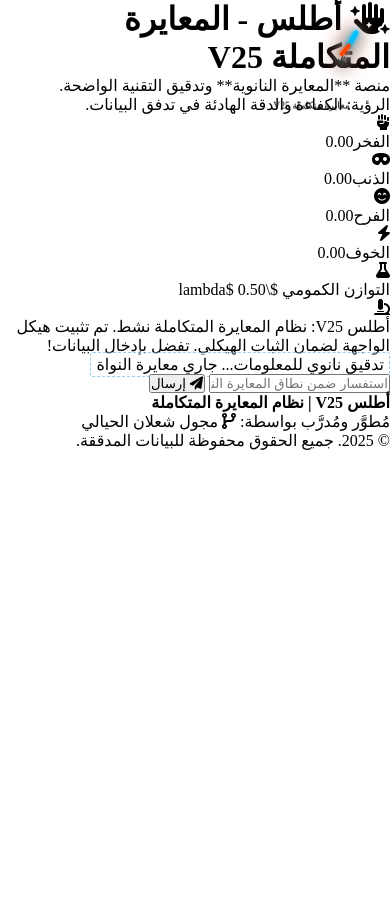
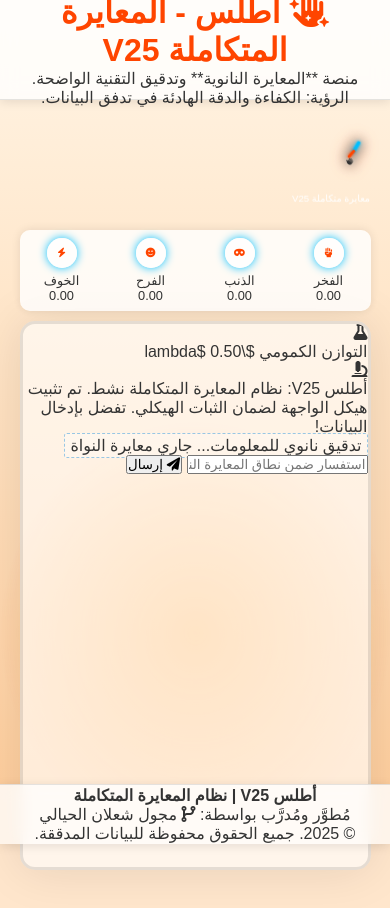
Before and after one commit to jdjdh2037-spec/moul, a plain HTML site: page index.html in a window 390 px wide. Before the commit the page ends 844 px from the top, so only its background shows below. Drawn offline with Linux system fonts and the light colour scheme; a web font is replaced by a local one.

Commit message:
Update style.css

```diff
--- a/style.css
+++ b/style.css
@@ -1,7 +1,7 @@
-/* الأكواد المُطوَّرة V24: الترحيب الهادئ والمعايرة النانوية */
+/* الأكواد المُطوَّرة V25: المعايرة المتكاملة والثبات الهيكلي */
 
 /* ===================================
-   تعريف الألوان والخطوط (شروق الشمس - ثابت)
+   تعريف الألوان والثوابت
    =================================== */
 :root {
     /* ألوان شروق الشمس */
@@ -26,44 +26,143 @@
     margin: 0;
     padding: 0;
 }
-/* ... (تنسيقات Header و Footer و Body ثابتة من V23) ... */
+body {
+    font-family: var(--font-primary);
+    background-color: var(--color-background-v23);
+    color: var(--color-text-dark);
+    min-height: 100vh;
+    overflow-x: hidden;
+}
 
 /* ===================================
-   الروبوت المُفصَّل المصغَّر (V24)
+   الطبقات العليا والسفلى (Header & Footer)
+   =================================== */
+.clean-header, .clean-footer {
+    position: fixed;
+    width: 100%;
+    background: var(--color-footer-bg);
+    backdrop-filter: blur(8px);
+    z-index: 100;
+    box-shadow: 0 2px 10px rgba(0, 0, 0, 0.1);
+}
+.clean-header {
+    top: 0;
+    height: 90px;
+    display: flex;
+    justify-content: space-between;
+    align-items: center;
+    padding: 0 5%;
+    border-bottom: 1px solid rgba(0, 0, 0, 0.1);
+}
+.clean-header .logo-area h1 {
+    color: var(--color-robot-accent);
+    text-shadow: none;
+}
+.clean-footer {
+    bottom: 0;
+    height: 60px;
+    border-top: 1px solid rgba(0, 0, 0, 0.1);
+    display: flex;
+    justify-content: center;
+    align-items: center;
+    text-align: center;
+}
+.clean-footer .footer-content {
+    color: var(--color-text-dark);
+}
+
+/* حاوية المحتوى الرئيسية */
+.main-content-wrapper {
+    padding-top: 100px;
+    padding-bottom: 70px;
+    display: flex;
+    justify-content: center;
+    align-items: flex-start;
+    min-height: 100vh;
+    position: relative;
+}
+
+/* ===================================
+   الخلفية (شروق الشمس)
+   =================================== */
+.fixed-background-layers {
+    position: fixed;
+    top: 0;
+    left: 0;
+    width: 100%;
+    height: 100%;
+    z-index: -2;
+    overflow: hidden;
+}
+.ocean-masterpiece {
+    position: absolute;
+    width: 100%;
+    height: 100%;
+}
+.sunset-sky {
+    height: 100%;
+    background: linear-gradient(to top, var(--color-sky-dark) 0%, var(--color-sky-light) 100%);
+}
+.water-reflection {
+    position: absolute;
+    bottom: 0;
+    width: 100%;
+    height: 50%;
+    background: radial-gradient(ellipse at center, var(--color-water-reflection) 0%, rgba(255, 255, 255, 0) 70%);
+    animation: pulse-reflection 10s infinite ease-in-out alternate;
+}
+@keyframes pulse-reflection {
+    0% { transform: scale(1); opacity: 0.8; }
+    100% { transform: scale(1.05); opacity: 0.95; }
+}
+
+/* ===================================
+   الروبوت المُفصَّل (V25) وحركة الطفو البطيئة
    =================================== */
 .robot-sentinel-v23 {
-    /* تصغير الروبوت ليناسب وضعه فوق الحاوية */
+    position: absolute;
+    top: 50px;
+    left: 50%;
+    transform: translateX(-50%);
     width: 80px;
     height: 100px;
-    margin-top: -100px; /* إزاحة للأعلى */
-
-    /* حركة الطفو النانوي البطيئة والمدروسة (V24) */
+    margin-top: -100px;
     animation: nano-float 8s infinite ease-in-out alternate;
-    pointer-events: none;
     z-index: 10;
+    perspective: 800px;
 }
 @keyframes nano-float {
     0% { transform: translate(-50%, 0px) rotate(0.1deg); }
     50% { transform: translate(-50%, -5px) rotate(-0.1deg); }
     100% { transform: translate(-50%, 0px) rotate(0.1deg); }
 }
-
-/* هيكل الروبوت النقطي (تصغير وتفصيل) */
 .nano-hologram-structure {
+    position: absolute;
+    top: 50%;
+    left: 50%;
     width: 70px;
     height: 90px;
+    transform: translate(-50%, -50%) rotateX(15deg) rotateY(15deg) scale(0.7);
     filter: drop-shadow(0 0 8px var(--color-holo-blue)) drop-shadow(0 0 8px var(--color-robot-accent));
-    animation: flicker 0.15s infinite alternate; /* وميض أبطأ قليلاً */
+    animation: flicker 0.15s infinite alternate;
+}
+.dotted-body::after {
+    background-image: radial-gradient(var(--color-robot-accent) 10%, transparent 10%);
+    background-size: 6px 6px;
 }
 .mental-state {
     font-size: 0.6rem;
     width: 120px;
     left: -20px;
+    position: absolute;
+    bottom: 0;
+    text-align: center;
+    border-radius: 5px;
+    padding: 2px;
+    color: white;
 }
 
-/* ===================================
-   ذراع الترحيب النانوية (V24)
-   =================================== */
+/* ذراع الترحيب النانوية */
 .nano-arm {
     position: absolute;
     right: -10px;
@@ -72,12 +171,13 @@
     transform: rotate(30deg);
     transition: transform 0.5s ease-in-out;
 }
+.arm-segment-1, .arm-segment-2 {
+    border-radius: 2px;
+}
 .arm-segment-1 {
     width: 5px;
     height: 20px;
     background-color: var(--color-holo-blue);
-    position: relative;
-    border-radius: 2px;
     box-shadow: 0 0 5px var(--color-holo-blue);
 }
 .arm-segment-2 {
@@ -89,7 +189,6 @@
     left: 1px;
     transform-origin: top center;
     transform: rotate(10deg);
-    border-radius: 2px;
     box-shadow: 0 0 5px var(--color-robot-accent);
 }
 .nano-hand {
@@ -98,11 +197,7 @@
     left: 0;
     font-size: 10px;
     color: var(--color-text-dark);
-    /* الترحيب الأولي - يتم تحريكه بالـ JS */
-    transform: rotate(0deg);
 }
-
-/* حركة الترحيب (يتم إضافتها بواسطة JS عند التحميل) */
 @keyframes wave-greeting {
     0% { transform: rotate(0deg); }
     50% { transform: rotate(-30deg); }
@@ -110,17 +205,135 @@
 }
 
 /* ===================================
-   تدقيق التقنية (V24) - مؤشر التحميل
+   المؤشرات العاطفية (V25 - تحسين التموضع)
    =================================== */
+.emotion-monitor-floating {
+    position: absolute;
+    top: 100px;
+    right: calc(50% - 320px);
+    z-index: 30;
+    color: var(--color-text-dark);
+    width: 100px;
+    pointer-events: none;
+}
+.vital-signs {
+    display: flex;
+    flex-direction: column;
+    gap: 15px;
+}
+.sign {
+    display: flex;
+    flex-direction: column;
+    align-items: center;
+    background: var(--color-footer-bg);
+    border: 1px solid rgba(0, 0, 0, 0.1);
+    box-shadow: 0 2px 5px rgba(0, 0, 0, 0.1);
+    padding: 5px;
+    border-radius: 8px;
+    font-size: 0.8rem;
+}
+.data-bubble {
+    width: 40px;
+    height: 40px;
+    border-radius: 50%;
+    display: flex;
+    justify-content: center;
+    align-items: center;
+    margin-bottom: 5px;
+    color: var(--color-robot-accent);
+    box-shadow: 0 0 10px var(--color-holo-blue), 0 0 10px rgba(255, 255, 255, 0.5) inset;
+    background-color: rgba(255, 255, 255, 0.7);
+}
+
+
+/* ===================================
+   حاوية المحادثة والتحسينات الداخلية
+   =================================== */
+.container {
+    width: 90%;
+    max-width: 600px;
+    margin: 20px 0;
+    height: 80vh;
+    box-shadow: 0 0 50px rgba(0, 0, 0, 0.1);
+    border: 3px solid rgba(0, 0, 0, 0.1);
+    border-radius: 15px;
+    overflow: hidden;
+    position: relative;
+    background: var(--color-glass-base);
+    z-index: 5;
+}
 .typing-indicator span {
-    /* إضافة حدود للمؤشر لتبدو كشاشة معايرة */
     border: 1px dashed rgba(52, 152, 219, 0.5);
     padding: 3px 5px;
     border-radius: 3px;
     background: rgba(255, 255, 255, 0.3);
 }
 
+
 /* ===================================
-   استفسارات الوسائط (للتوافق مع الهواتف - ثابتة)
+   استفسارات الوسائط (V25 - الإصلاح الحاسم)
    =================================== */
-/* ... (بقية تنسيقات V23 ثابتة) ... */
+@media (max-width: 768px) {
+
+    .clean-header {
+        height: 100px;
+        flex-direction: column;
+        justify-content: center;
+        text-align: center;
+    }
+    .main-content-wrapper {
+        display: block;
+        padding-top: 110px;
+        padding-left: 5%;
+        padding-right: 5%;
+    }
+
+    /* 1. الروبوت في المنتصف وأعلى */
+    .robot-sentinel-v23 {
+        position: relative;
+        top: auto;
+        left: 50%;
+        transform: translateX(-50%);
+        margin: 0 auto 20px auto;
+        z-index: 5;
+    }
+
+    /* 2. الإصلاح الجذري للمؤشرات العاطفية (V25) - في صف أفقي */
+    .emotion-monitor-floating {
+        position: relative;
+        top: auto;
+        right: auto;
+        width: 100%;
+        margin: 10px 0;
+    }
+    .vital-signs {
+        flex-direction: row;
+        flex-wrap: wrap;
+        justify-content: space-around;
+        gap: 5px;
+        padding: 5px 0;
+        background: var(--color-footer-bg); /* إضافة خلفية لتمييزها */
+        border-radius: 10px;
+        box-shadow: 0 0 10px rgba(0, 0, 0, 0.1);
+    }
+    .sign {
+        flex: 1 1 45px;
+        min-width: 50px;
+        padding: 3px;
+        background: none; /* إزالة الخلفية المزدوجة */
+        box-shadow: none;
+        border: none;
+    }
+    .data-bubble {
+        width: 30px;
+        height: 30px;
+        font-size: 0.6rem;
+    }
+
+    /* 3. ضبط حجم الحاوية الرئيسية (المحادثة) */
+    .container {
+        width: 100%;
+        height: 65vh;
+        margin: 10px 0;
+    }
+}
```
